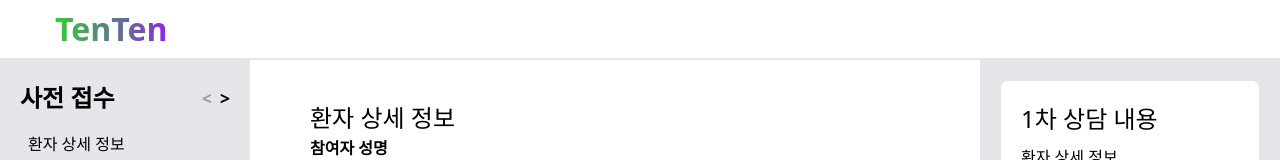
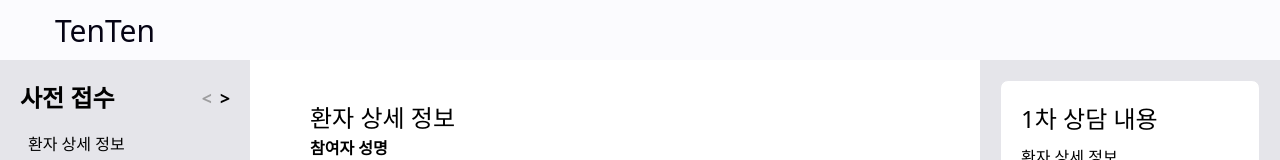
Before and after one commit to TenTen-TechForImpact/TenTen_2024, a Next.js app: page /sessions in a window 1280 px wide. Shown: the top 160 px of the page. Built offline with nearby package versions, Linux system fonts and the light colour scheme; no server answers; the database is empty.

Commit message:
FRONTEND : talewind test

```diff
--- a/components/Header/Header.module.css
+++ b/components/Header/Header.module.css
@@ -11,16 +11,13 @@
   justify-content: flex-start;
   padding-left: var(--padding-page);
   line-height: var(--header-height);
-  border-bottom: 2px solid #e5e5ea;
-  background-color: #fff;
   box-sizing: border-box;
 }
 
 .logo {
-  font-size: var(--font-size-extra-large);
-  font-weight: var(--font-weight-bold);
+  font-size: 30px;
+  font-weight: 500;
+  line-height: normal;
+  font-style: normal;
   text-decoration: none;
-  background: linear-gradient(90deg, #32cd32, #8a2be2);
-  -webkit-background-clip: text;
-  color: transparent;
 }
--- a/components/Header/Header.tsx
+++ b/components/Header/Header.tsx
@@ -5,8 +5,8 @@ import React from "react";
 import styles from "./Header.module.css";
 
 const Header: React.FC = () => (
-  <header className={styles.header}>
-    <a href="/" className={styles.logo}>
+  <header className={`${styles.header} bg-white`}>
+    <a href="/" className={`${styles.logo} text-black`}>
       TenTen
     </a>
   </header>
--- a/tailwind.config.js
+++ b/tailwind.config.js
@@ -2,7 +2,31 @@
 module.exports = {
   content: ["./app/**/*.{js,jsx,ts,tsx}", "./components/**/*.{js,jsx,ts,tsx}"],
   theme: {
-    extend: {},
+    extend: {
+      colors: {
+        white: "#FBFBFE",
+        black: "#050314",
+        primary: "#2B2AC9",
+        secondary: "#DEDCFD",
+        accent: "#AEDAFD",
+      },
+      fontSize: {
+        title: "48px",
+        "extra-large": "32px",
+        large: "24px",
+        medium: "16px",
+        small: "12px",
+      },
+      spacing: {
+        small: "8px",
+        medium: "20px",
+        page: "55px",
+      },
+      borderRadius: {
+        medium: "20px",
+        large: "30px",
+      },
+    },
   },
   plugins: [],
 };
```
